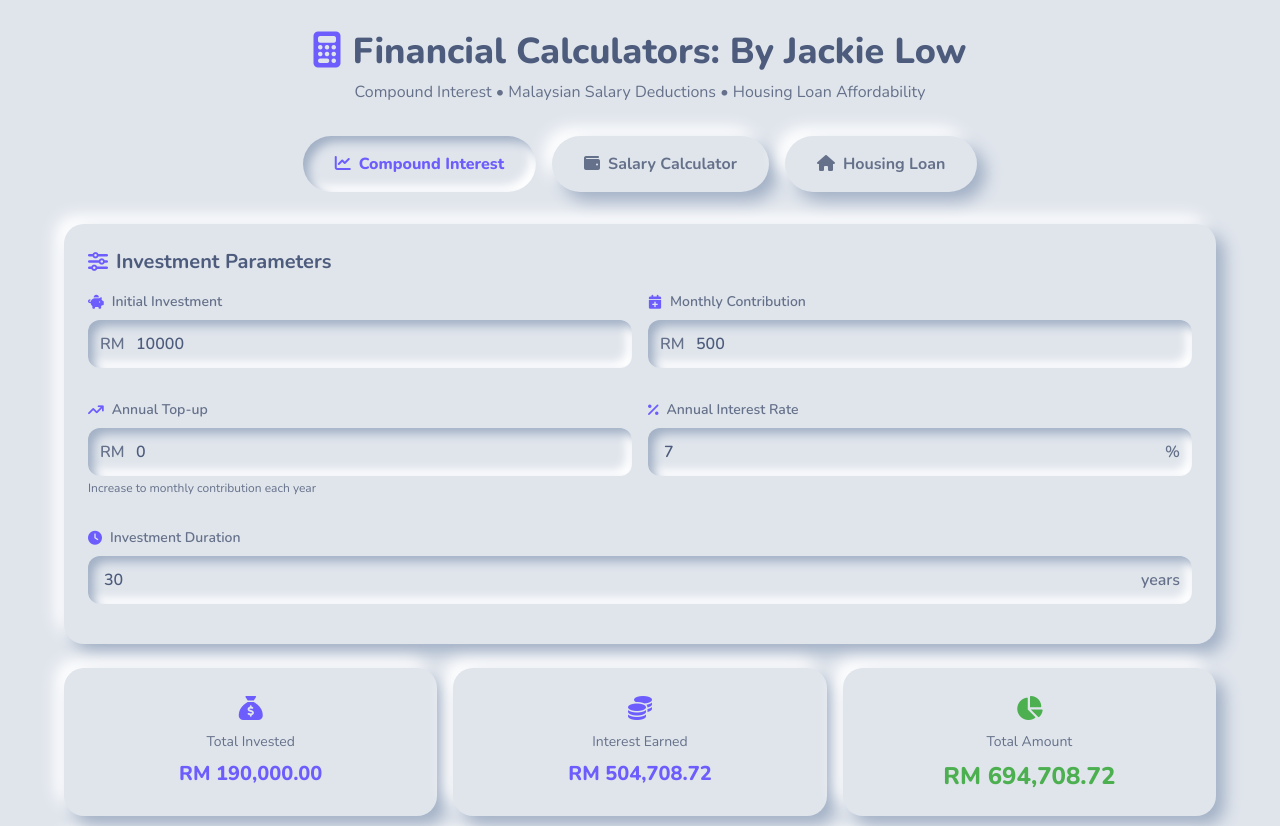
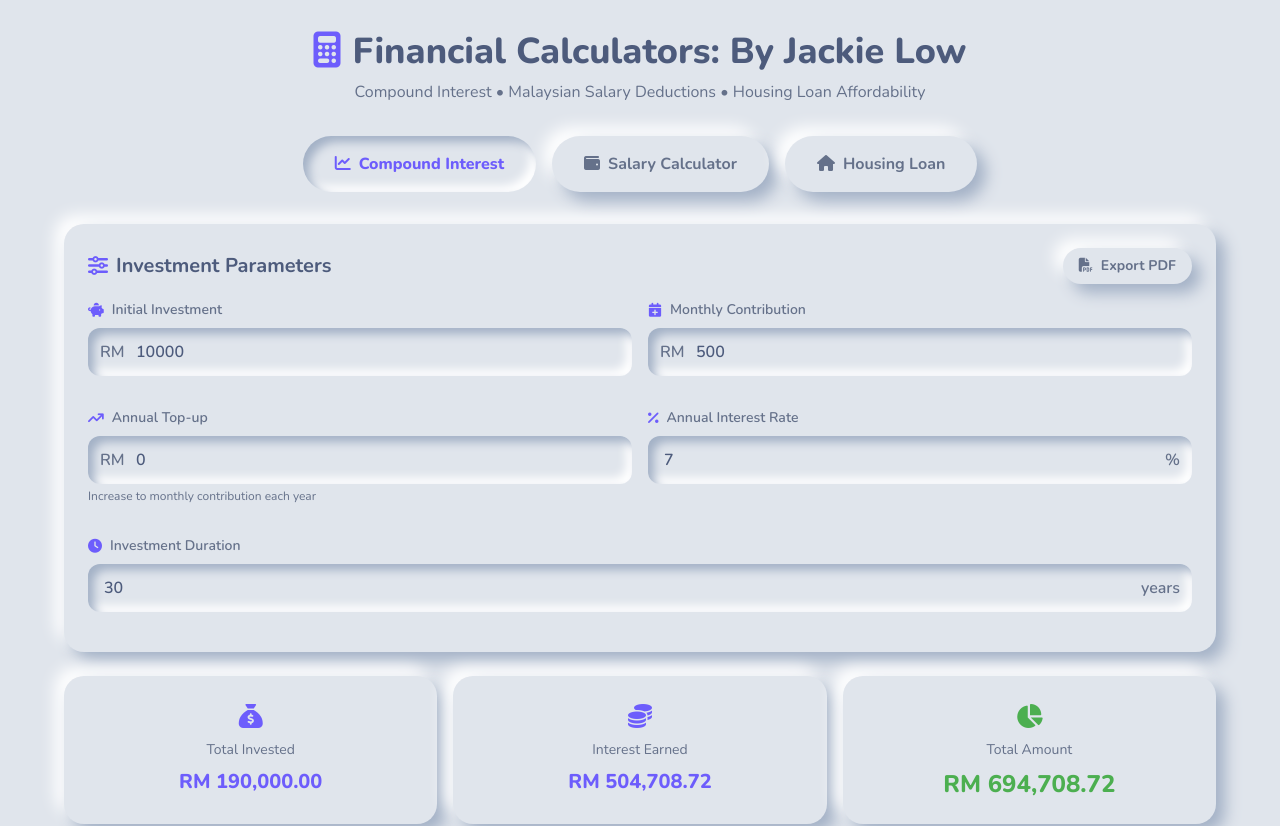
Before and after one commit to jackielow92/Finance-Calculator, a React (Vite) app in the folder packages/frontend/: page / in a window 1280 px wide. Shown: the top 826 px of the page. Built offline with nearby package versions, Linux system fonts and the light colour scheme.

Commit message:
Add PDF export feature to all calculators
- Add ExportButton component with jsPDF + html2canvas
- Export creates professional PDF with header, footer, and page numbers
- PDF uses clean white background with print-friendly styling
- Added to Compound Interest, Salary, and Housing Loan calculators

```diff
--- /dev/null
+++ b/packages/frontend/src/components/common/ExportButton.tsx
@@ -0,0 +1,274 @@
+import { useState, RefObject } from 'react'
+import html2canvas from 'html2canvas'
+import jsPDF from 'jspdf'
+
+interface ExportButtonProps {
+  contentRef: RefObject<HTMLDivElement | null>
+  filename: string
+  title: string
+}
+
+function ExportButton({ contentRef, filename, title }: ExportButtonProps) {
+  const [isExporting, setIsExporting] = useState(false)
+
+  const handleExport = async () => {
+    if (!contentRef.current) return
+
+    setIsExporting(true)
+
+    try {
+      const element = contentRef.current
+
+      // Create a wrapper for PDF-friendly styling
+      const wrapper = document.createElement('div')
+      wrapper.style.cssText = `
+        position: absolute;
+        left: -9999px;
+        top: 0;
+        width: 800px;
+        padding: 20px;
+        background: #ffffff;
+      `
+
+      // Clone the content
+      const clone = element.cloneNode(true) as HTMLElement
+
+      // Apply PDF-friendly styles to the clone
+      applyPdfStyles(clone)
+
+      wrapper.appendChild(clone)
+      document.body.appendChild(wrapper)
+
+      // Create canvas with high quality settings
+      const canvas = await html2canvas(wrapper, {
+        scale: 3,
+        useCORS: true,
+        logging: false,
+        backgroundColor: '#ffffff',
+        windowWidth: 800,
+      })
+
+      // Clean up
+      document.body.removeChild(wrapper)
+
+      // PDF dimensions
+      const pdf = new jsPDF('p', 'mm', 'a4')
+      const pageWidth = 210
+      const pageHeight = 297
+      const margin = 10
+      const contentWidth = pageWidth - margin * 2
+      const headerHeight = 25
+      const footerHeight = 10
+
+      // Calculate image dimensions
+      const imgRatio = canvas.height / canvas.width
+      const imgWidth = contentWidth
+      const imgHeight = imgWidth * imgRatio
+
+      // Available height for content per page
+      const availableHeight = pageHeight - headerHeight - footerHeight - margin
+
+      // Add header to first page
+      addHeader(pdf, title, pageWidth)
+
+      // Handle content that may span multiple pages
+      let remainingHeight = imgHeight
+      let sourceY = 0
+      let pageNum = 1
+
+      while (remainingHeight > 0) {
+        if (pageNum > 1) {
+          pdf.addPage()
+          addHeader(pdf, title, pageWidth)
+        }
+
+        const sliceHeight = Math.min(remainingHeight, availableHeight)
+        const sourceHeight = (sliceHeight / imgHeight) * canvas.height
+
+        // Create a slice of the canvas for this page
+        const pageCanvas = document.createElement('canvas')
+        pageCanvas.width = canvas.width
+        pageCanvas.height = sourceHeight
+
+        const ctx = pageCanvas.getContext('2d')
+        if (ctx) {
+          ctx.fillStyle = '#ffffff'
+          ctx.fillRect(0, 0, pageCanvas.width, pageCanvas.height)
+          ctx.drawImage(
+            canvas,
+            0,
+            sourceY,
+            canvas.width,
+            sourceHeight,
+            0,
+            0,
+            canvas.width,
+            sourceHeight
+          )
+        }
+
+        const pageImgData = pageCanvas.toDataURL('image/png', 1.0)
+        pdf.addImage(
+          pageImgData,
+          'PNG',
+          margin,
+          headerHeight,
+          imgWidth,
+          sliceHeight
+        )
+
+        sourceY += sourceHeight
+        remainingHeight -= sliceHeight
+        pageNum++
+      }
+
+      // Add footer to all pages
+      const totalPages = pdf.getNumberOfPages()
+      for (let i = 1; i <= totalPages; i++) {
+        pdf.setPage(i)
+        addFooter(pdf, i, totalPages, pageWidth, pageHeight)
+      }
+
+      // Save the PDF
+      const formattedDate = new Date().toISOString().split('T')[0]
+      pdf.save(`${filename}_${formattedDate}.pdf`)
+    } catch (error) {
+      console.error('Error exporting PDF:', error)
+      alert('Failed to export PDF. Please try again.')
+    } finally {
+      setIsExporting(false)
+    }
+  }
+
+  return (
+    <button
+      onClick={handleExport}
+      disabled={isExporting}
+      className="neu-btn px-4 py-2 text-sm disabled:opacity-50"
+    >
+      {isExporting ? (
+        <>
+          <i className="fas fa-spinner fa-spin mr-2"></i>
+          Exporting...
+        </>
+      ) : (
+        <>
+          <i className="fas fa-file-pdf mr-2"></i>
+          Export PDF
+        </>
+      )}
+    </button>
+  )
+}
+
+function addHeader(pdf: jsPDF, title: string, pageWidth: number) {
+  // Title
+  pdf.setFontSize(18)
+  pdf.setFont('helvetica', 'bold')
+  pdf.setTextColor(33, 33, 33)
+  pdf.text(title, pageWidth / 2, 12, { align: 'center' })
+
+  // Date
+  pdf.setFontSize(10)
+  pdf.setFont('helvetica', 'normal')
+  pdf.setTextColor(100, 100, 100)
+  const date = new Date().toLocaleDateString('en-MY', {
+    year: 'numeric',
+    month: 'long',
+    day: 'numeric',
+  })
+  pdf.text(`Generated: ${date}`, pageWidth / 2, 18, { align: 'center' })
+
+  // Divider line
+  pdf.setDrawColor(200, 200, 200)
+  pdf.setLineWidth(0.5)
+  pdf.line(10, 22, pageWidth - 10, 22)
+}
+
+function addFooter(
+  pdf: jsPDF,
+  currentPage: number,
+  totalPages: number,
+  pageWidth: number,
+  pageHeight: number
+) {
+  pdf.setFontSize(8)
+  pdf.setFont('helvetica', 'normal')
+  pdf.setTextColor(128, 128, 128)
+
+  // Page number on the right
+  pdf.text(`Page ${currentPage} of ${totalPages}`, pageWidth - 10, pageHeight - 8, {
+    align: 'right',
+  })
+
+  // Website on the left
+  pdf.text('Finance Calculator', 10, pageHeight - 8)
+}
+
+function applyPdfStyles(element: HTMLElement) {
+  // Remove neumorphic shadows and use flat design for PDF
+  const cards = element.querySelectorAll<HTMLElement>('.neu-card, .neu-card-inset')
+  cards.forEach((card) => {
+    card.style.boxShadow = 'none'
+    card.style.border = '1px solid #e0e0e0'
+    card.style.borderRadius = '8px'
+    card.style.backgroundColor = '#ffffff'
+  })
+
+  // Style summary cards
+  const summaryCards = element.querySelectorAll<HTMLElement>('.summary-grid > div')
+  summaryCards.forEach((card) => {
+    card.style.boxShadow = 'none'
+    card.style.border = '1px solid #e0e0e0'
+    card.style.borderRadius = '8px'
+    card.style.backgroundColor = '#f8f9fa'
+  })
+
+  // Ensure tables are readable
+  const tables = element.querySelectorAll<HTMLElement>('table')
+  tables.forEach((table) => {
+    table.style.width = '100%'
+    table.style.borderCollapse = 'collapse'
+  })
+
+  const tableCells = element.querySelectorAll<HTMLElement>('td, th')
+  tableCells.forEach((cell) => {
+    cell.style.padding = '8px 12px'
+    cell.style.borderBottom = '1px solid #e0e0e0'
+  })
+
+  // Make text darker for better print contrast
+  const allText = element.querySelectorAll<HTMLElement>('*')
+  allText.forEach((el) => {
+    const color = window.getComputedStyle(el).color
+    // Convert light gray text to darker for readability
+    if (color === 'rgb(156, 163, 175)' || color === 'rgb(107, 114, 128)') {
+      el.style.color = '#4a5568'
+    }
+  })
+
+  // Remove any input elements (show values instead)
+  const inputs = element.querySelectorAll<HTMLInputElement>('input, select')
+  inputs.forEach((input) => {
+    const span = document.createElement('span')
+    span.textContent = input.value
+    span.style.fontWeight = '600'
+    span.style.color = '#1a202c'
+    input.parentNode?.replaceChild(span, input)
+  })
+
+  // Style buttons to be hidden in PDF
+  const buttons = element.querySelectorAll<HTMLElement>('button')
+  buttons.forEach((button) => {
+    button.style.display = 'none'
+  })
+
+  // Ensure charts render properly
+  const canvases = element.querySelectorAll<HTMLCanvasElement>('canvas')
+  canvases.forEach((canvas) => {
+    canvas.style.maxWidth = '100%'
+    canvas.style.height = 'auto'
+  })
+}
+
+export default ExportButton
--- a/packages/frontend/src/components/common/index.ts
+++ b/packages/frontend/src/components/common/index.ts
@@ -3,3 +3,4 @@ export { default as Input } from './Input'
 export { default as Select } from './Select'
 export { default as SummaryCard } from './SummaryCard'
 export { default as CollapsibleSection } from './CollapsibleSection'
+export { default as ExportButton } from './ExportButton'
--- a/packages/frontend/src/components/compound-interest/CompoundInterestCalculator.tsx
+++ b/packages/frontend/src/components/compound-interest/CompoundInterestCalculator.tsx
@@ -1,4 +1,5 @@
-import { Card } from '../common'
+import { useRef } from 'react'
+import { Card, ExportButton } from '../common'
 import { useCompoundInterest } from '../../hooks'
 import CompoundInterestInputs from './CompoundInterestInputs'
 import CompoundInterestSummary from './CompoundInterestSummary'
@@ -7,18 +8,28 @@ import CompoundInterestTable from './CompoundInterestTable'
 
 function CompoundInterestCalculator() {
   const { inputs, setInput, results, summary } = useCompoundInterest()
+  const contentRef = useRef<HTMLDivElement>(null)
 
   return (
     <div className="space-y-6">
       {/* Inputs Section */}
       <Card>
-        <h2 className="text-xl font-bold text-text-main mb-4 flex items-center">
+        <div className="flex justify-between items-center mb-4">
+          <h2 className="text-xl font-bold text-text-main flex items-center">
             <i className="fas fa-sliders mr-2 text-primary"></i>
             Investment Parameters
           </h2>
+          <ExportButton
+            contentRef={contentRef}
+            filename="Compound_Interest_Report"
+            title="Compound Interest Calculator Report"
+          />
+        </div>
         <CompoundInterestInputs inputs={inputs} onInputChange={setInput} />
       </Card>
 
+      {/* Exportable Content */}
+      <div ref={contentRef} className="space-y-6">
         {/* Summary Section */}
         <CompoundInterestSummary summary={summary} />
 
@@ -34,6 +45,7 @@ function CompoundInterestCalculator() {
           <CompoundInterestTable results={results} />
         </Card>
       </div>
+    </div>
   )
 }
 
--- a/packages/frontend/src/components/housing-loan/HousingLoanCalculator.tsx
+++ b/packages/frontend/src/components/housing-loan/HousingLoanCalculator.tsx
@@ -1,4 +1,5 @@
-import { Card } from '../common'
+import { useRef } from 'react'
+import { Card, ExportButton } from '../common'
 import { useHousingLoan } from '../../hooks'
 import HousingLoanInputs from './HousingLoanInputs'
 import CommitmentsSection from './CommitmentsSection'
@@ -19,6 +20,7 @@ function HousingLoanCalculator() {
     calculation,
     reset,
   } = useHousingLoan()
+  const contentRef = useRef<HTMLDivElement>(null)
 
   return (
     <div className="space-y-6">
@@ -29,6 +31,12 @@ function HousingLoanCalculator() {
             <i className="fas fa-house-chimney mr-2 text-primary"></i>
             Property & Loan Details
           </h2>
+          <div className="flex gap-2">
+            <ExportButton
+              contentRef={contentRef}
+              filename="Housing_Loan_Assessment"
+              title="Housing Loan Affordability Assessment"
+            />
             <button
               onClick={reset}
               className="neu-btn px-4 py-2 text-sm"
@@ -37,9 +45,12 @@ function HousingLoanCalculator() {
               Reset
             </button>
           </div>
+        </div>
         <HousingLoanInputs inputs={inputs} onInputChange={setInput} />
       </Card>
 
+      {/* Exportable Content */}
+      <div ref={contentRef} className="space-y-6">
         {/* Existing Commitments */}
         <CommitmentsSection
           commitments={commitments}
@@ -67,6 +78,7 @@ function HousingLoanCalculator() {
           Consult a financial advisor for personalized advice.
         </div>
       </div>
+    </div>
   )
 }
 
--- a/packages/frontend/src/components/salary/SalaryCalculator.tsx
+++ b/packages/frontend/src/components/salary/SalaryCalculator.tsx
@@ -1,4 +1,5 @@
-import { Card, SummaryCard } from '../common'
+import { useRef } from 'react'
+import { Card, SummaryCard, ExportButton } from '../common'
 import { useSalaryCalculator } from '../../hooks'
 import { formatCurrency } from '../../utils'
 import SalaryInputs from './SalaryInputs'
@@ -7,15 +8,23 @@ import TaxExplanation from './TaxExplanation'
 
 function SalaryCalculator() {
   const { inputs, setInput, calculation, isPcbLoading } = useSalaryCalculator()
+  const contentRef = useRef<HTMLDivElement>(null)
 
   return (
     <div className="space-y-6">
       {/* Inputs Section */}
       <Card>
-        <h2 className="text-xl font-bold text-text-main mb-4 flex items-center">
+        <div className="flex justify-between items-center mb-4">
+          <h2 className="text-xl font-bold text-text-main flex items-center">
             <i className="fas fa-keyboard mr-2 text-primary"></i>
             Salary Details
           </h2>
+          <ExportButton
+            contentRef={contentRef}
+            filename="Salary_Statement"
+            title="Malaysian Salary Statement"
+          />
+        </div>
         <SalaryInputs inputs={inputs} onInputChange={setInput} />
         {isPcbLoading && (
           <p className="mt-2 text-sm text-text-sec">
@@ -25,6 +34,8 @@ function SalaryCalculator() {
         )}
       </Card>
 
+      {/* Exportable Content */}
+      <div ref={contentRef} className="space-y-6">
         {/* Summary Cards */}
         <div className="summary-grid">
           <SummaryCard
@@ -59,8 +70,9 @@ function SalaryCalculator() {
             bonus={inputs.bonus}
           />
         </Card>
+      </div>
 
-      {/* Tax Explanation */}
+      {/* Tax Explanation - not included in PDF */}
       <TaxExplanation />
     </div>
   )
```
Also changed, not shown: packages/frontend/package.json (+9 -7 lines), 2 other files (tests, documents, lock files or other folders). Lines whose indentation alone changed are shown as unchanged.
